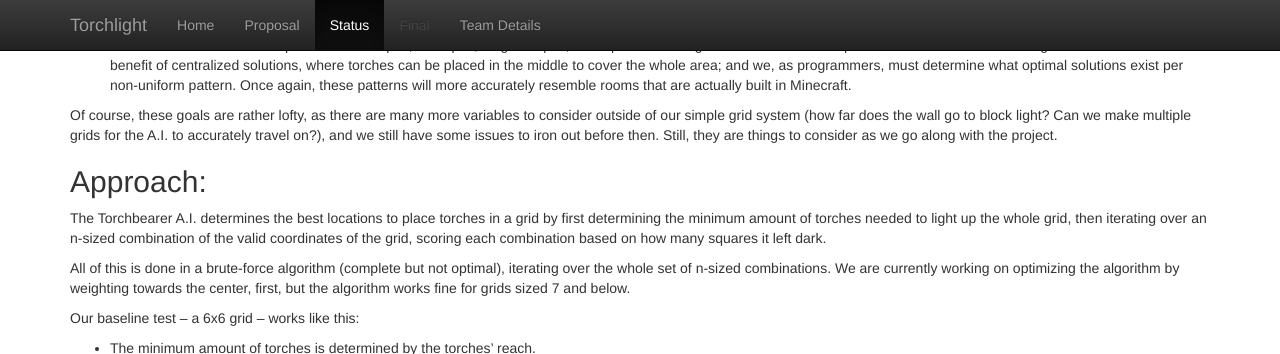
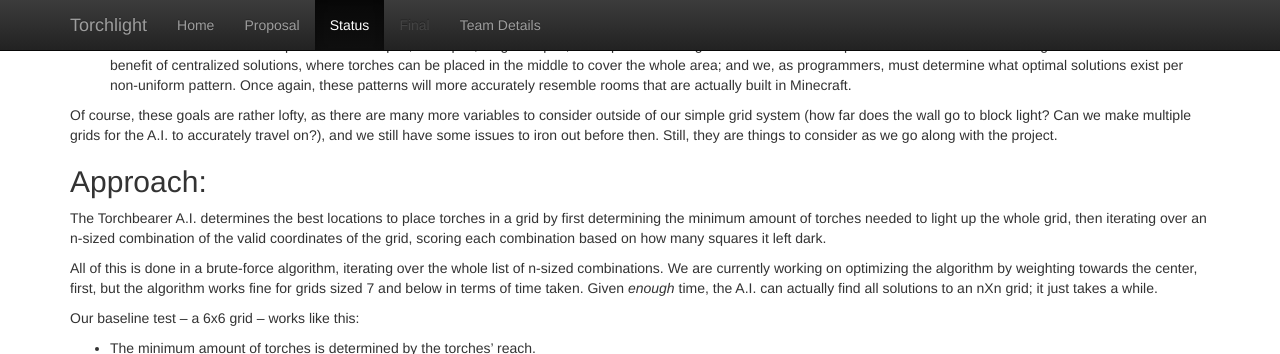
Before and after one commit to ruidongd/Torchlight, a Jekyll site: the page built from docs/status.md, in a window 1280 px wide and 900 px high, scrolled down 321 px, cut to the strip 0-354 px from the top of the window. Built offline with Jekyll 4.4.1, drawn with Linux system fonts in a browser that asks for light colours.

Commit message:
Update status.md

```diff
--- a/docs/status.md
+++ b/docs/status.md
@@ -17,7 +17,7 @@
 
 The Torchbearer A.I. determines the best locations to place torches in a grid by first determining the minimum amount of torches needed to light up the whole grid, then iterating over an n-sized combination of the valid coordinates of the grid, scoring each combination based on how many squares it left dark.
 
-All of this is done in a brute-force algorithm (complete but not optimal), iterating over the whole set of n-sized combinations. We are currently working on optimizing the algorithm by weighting towards the center, first, but the algorithm works fine for grids sized 7 and below.
+All of this is done in a brute-force algorithm, iterating over the whole list of n-sized combinations. We are currently working on optimizing the algorithm by weighting towards the center, first, but the algorithm works fine for grids sized 7 and below in terms of time taken. Given *enough* time, the A.I. can actually find all solutions to an nXn grid; it just takes a while.
 
 Our baseline test -- a 6x6 grid -- works like this:
 - The minimum amount of torches is determined by the torches' reach.
```
